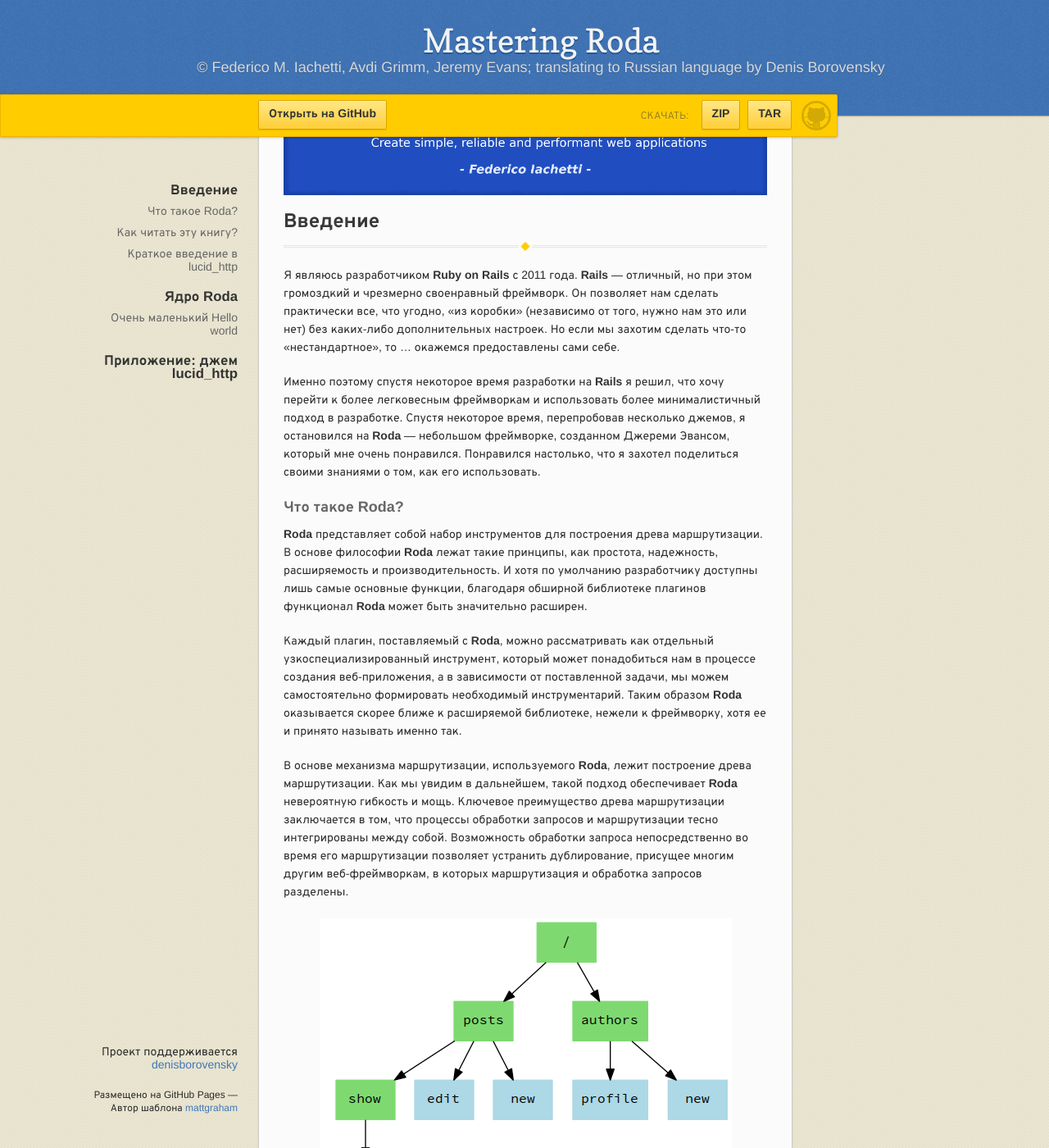
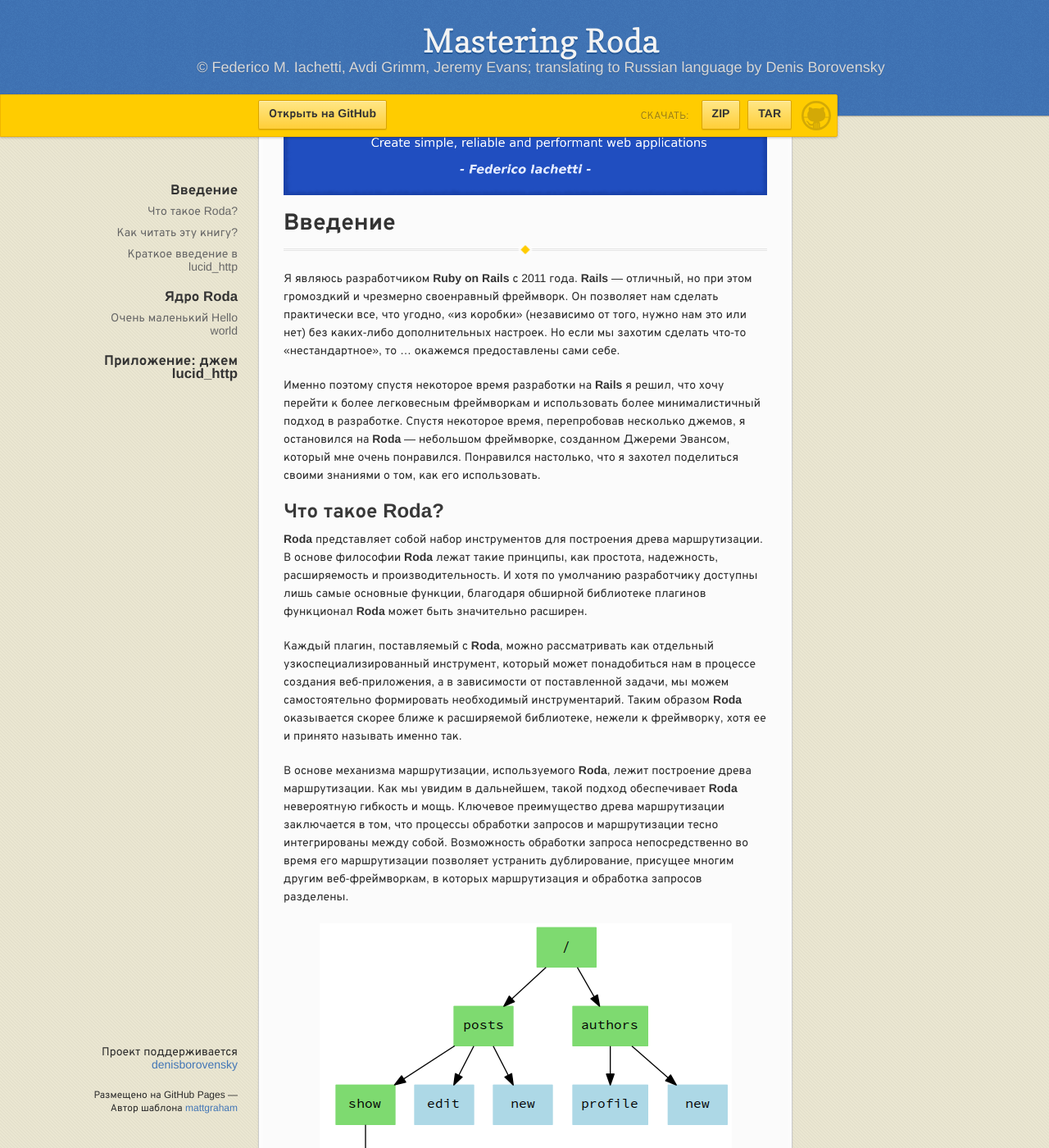
Before and after one commit to denisborovensky/github-pages-ebook-template, a Jekyll site: the page built from index.md, in a window 1280 px wide and 1400 px high, scrolled down 340 px. Shown: the whole window at 82% size. Built offline with Jekyll 4.4.1, drawn with Linux system fonts in a browser that asks for light colours; some web fonts are replaced; our own code applies the rules of GitHub Pages for plain Markdown files.

Commit message:
fix: change headers style

```diff
--- a/_sass/jekyll-theme-leap-day.scss
+++ b/_sass/jekyll-theme-leap-day.scss
@@ -29,22 +29,22 @@
   line-height:1.1;
 }
 
-h1 {
+h2 {
   font-size:28px;
 }
 
-h2 {
+h3 {
   font-size: 24px;
   color:#393939;
 }
 
-h3, h4, h5, h6 {
-  color:#666666;
+h4 {
+  font-size: 18px;
+  line-height: 24px;
 }
 
-h3 {
-  font-size: 18px;
-  line-height: 24px;
+h4, h5, h6 {
+  color:#666666;
 }
 
 a {
```
